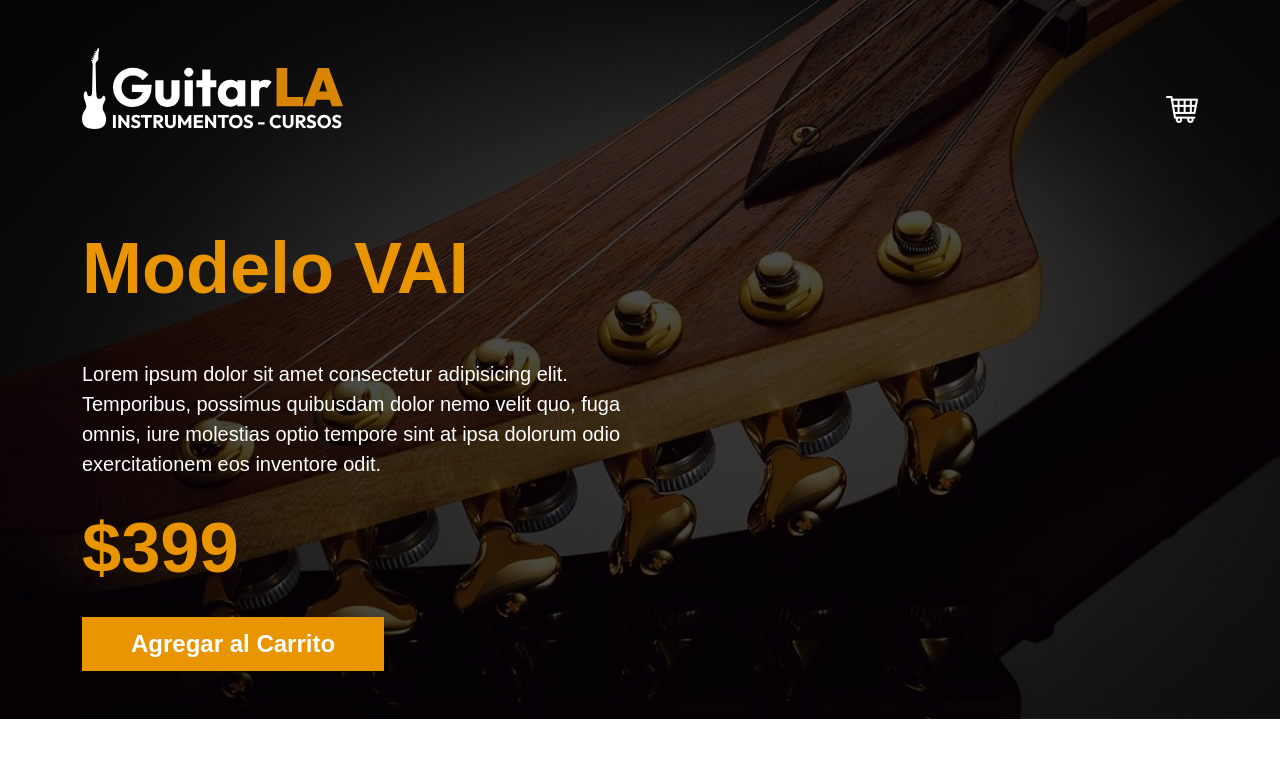
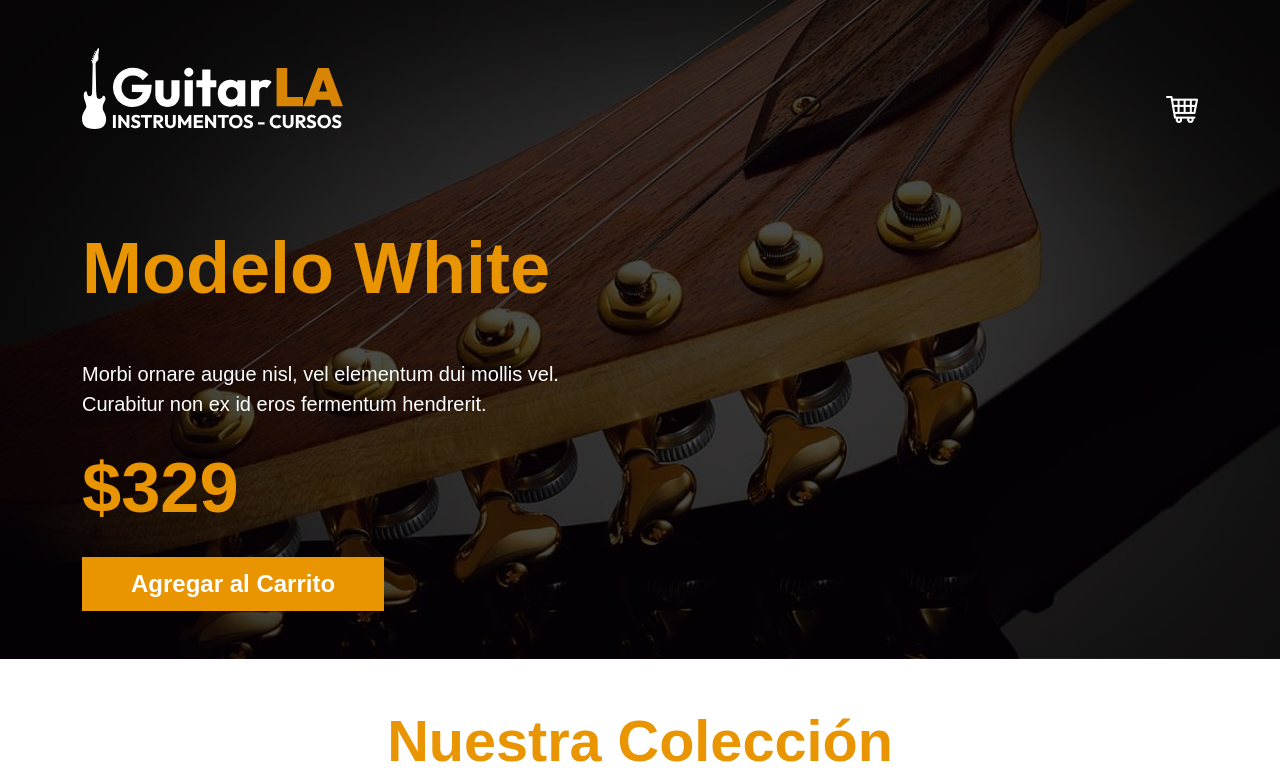
Before and after one commit to jaicabher1/Vue.js, a Vue app in the folder guitarla-vue/: page / in a window 1280 px wide. Shown: the top 776 px of the page. Built offline with nearby package versions, Linux system fonts and the light colour scheme; the HTML template or start-up script is replaced by a standard one.

Commit message:
GLA: new method CARRITO

```diff
--- a/guitarla-vue/src/App.vue
+++ b/guitarla-vue/src/App.vue
@@ -16,34 +16,57 @@ const guitarraReactive = reactive({
 // const guitarraRef = ref(db)
 const guitarraRef = ref([])
 const carrito = ref([])
+const guitarra = ref([])
 
 onMounted(() => {
     guitarraRef.value = db
     guitarraReactive.guitarras = db
+    guitarra.value = db[5]
 })
 
 const agregarCarrito = (guitarra) => {
-    guitarra.cantidad = 1
-    carrito.value.push(guitarra)
+    const existeCarrito = carrito.value.findIndex(producto => producto.id === guitarra.id)
+    if (existeCarrito >= 0) {
+        carrito.value[existeCarrito].cantidad++
+
+    } else {
+        guitarra.cantidad = 1
+        carrito.value.push(guitarra)
+    }
+
 
 }
 
-console.log(guitarraRef.value)
-console.log(guitarraReactive.guitarras)
+const decrementarCantidad = (id) => {
+    const index = carrito.value.findIndex(producto => producto.id === id)
+    if(carrito.value[index].cantidad <= 1) return
+    carrito.value[index].cantidad--
+
+}
+
+
+const incrementarCantidad = (id) => {
+    const index = carrito.value.findIndex(producto => producto.id === id)
+    carrito.value[index].cantidad++
+}
+
 
 </script>
 
 <template>
-    <Header />
+    <Header
+        :carrito="carrito"
+        :guitarra="guitarra"
+        @incrementar-cantidad="incrementarCantidad"
+        @decrementar-cantidad="decrementarCantidad"
+        @agregar-carrito="agregarCarrito"
+    />
     <main class="container-xl mt-5">
         <h2 class="text-center">Nuestra Colección</h2>
 
         <div class="row mt-5">
 
-            <Guitarra
-            v-for="guitarra in guitarraRef"
-            v-bind:guitarra="guitarra"
-            @agregar-carrito="agregarCarrito" />
+            <Guitarra v-for="guitarra in guitarraRef" v-bind:guitarra="guitarra" @agregar-carrito="agregarCarrito" />
 
         </div>
     </main>
--- a/guitarla-vue/src/components/Header.vue
+++ b/guitarla-vue/src/components/Header.vue
@@ -1,4 +1,18 @@
 <script setup>
+
+const props = defineProps({
+    carrito: {
+        type: Array,
+        required: true
+    },
+    guitarra: {
+        type: Object,
+        required: true
+
+    }
+})
+
+defineEmits(['incrementar-cantidad', 'decrementar-cantidad', 'agregar-carrito'])
 
 </script>
 
@@ -16,7 +30,8 @@
                         <img class="img-fluid" src="/img/carrito.png" alt="imagen carrito" />
 
                         <div id="carrito" class="bg-white p-3">
-                            <p class="text-center">El carrito esta vacio</p>
+                            <p v-if="carrito.length === 0" class="text-center">El carrito esta vacio</p>
+                            <div v-else>
                                 <table class="w-100 table">
                                     <thead>
                                         <tr>
@@ -28,20 +43,23 @@
                                         </tr>
                                     </thead>
                                     <tbody>
-                                    <tr>
+                                        <tr v-for="producto in carrito">
                                             <td>
-                                            <img class="img-fluid" src="/img/guitarra_02.jpg" alt="imagen guitarra">
+                                                <img class="img-fluid" :src="'img/' + producto.imagen + '.jpg'"
+                                                    :alt="'imagen guitarra' + producto.nombre">
                                             </td>
-                                        <td>SRV</td>
+                                            <td>{{ producto.nombre }}</td>
                                             <td class="fw-bold">
-                                            $299
+                                                ${{ producto.precio }}
                                             </td>
                                             <td class="flex align-items-start gap-4">
-                                            <button type="button" class="btn btn-dark">
+                                                <button type="button" class="btn btn-dark"
+                                                    @click="$emit('decrementar-cantidad', producto.id)">
                                                     -
                                                 </button>
-                                            1
-                                            <button type="button" class="btn btn-dark">
+                                                {{ producto.cantidad }}
+                                                <button type="button" class="btn btn-dark"
+                                                    @click="$emit('incrementar-cantidad', producto.id)">
                                                     +
                                                 </button>
                                             </td>
@@ -58,17 +76,19 @@
                                 <button class="btn btn-dark w-100 mt-3 p-2">Vaciar Carrito</button>
                             </div>
                         </div>
+                    </div>
                 </nav>
             </div><!--.row-->
 
             <div class="row mt-5">
                 <div class="col-md-6 text-center text-md-start pt-5">
-                    <h1 class="display-2 fw-bold">Modelo VAI</h1>
-                    <p class="mt-5 fs-5 text-white">Lorem ipsum dolor sit amet consectetur adipisicing elit. Temporibus,
-                        possimus quibusdam dolor nemo velit quo, fuga omnis, iure molestias optio tempore sint at ipsa
-                        dolorum odio exercitationem eos inventore odit.</p>
-                    <p class="text-primary fs-1 fw-black">$399</p>
-                    <button type="button" class="btn fs-4 bg-primary text-white py-2 px-5">Agregar al Carrito</button>
+                    <h1 class="display-2 fw-bold">Modelo {{ guitarra.nombre }}</h1>
+                    <p class="mt-5 fs-5 text-white">{{ guitarra.descripcion }}</p>
+                    <p class="text-primary fs-1 fw-black">${{ guitarra.precio }}</p>
+                    <button type="button" class="btn fs-4 bg-primary text-white py-2 px-5"
+                        @click="$emit('agregar-carrito', guitarra)">
+                        Agregar al Carrito
+                    </button>
                 </div>
             </div>
         </div>
```
Lines whose indentation alone changed are shown as unchanged.
